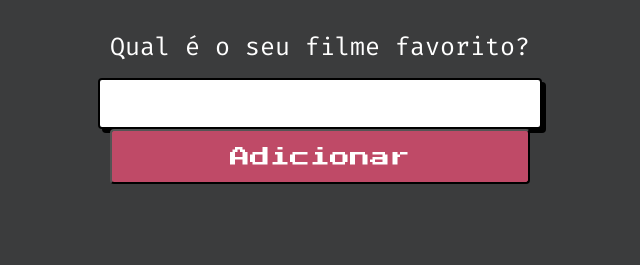
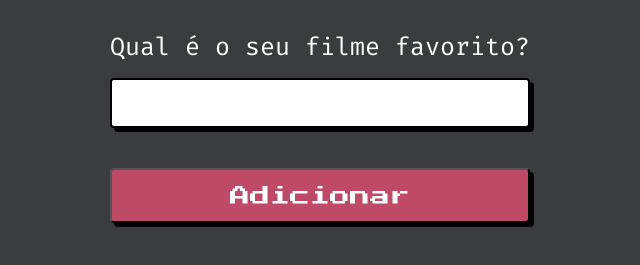
Before and after one commit to Gliverson01/Aluraflix, a plain HTML site: page index.html in a window 1280 px wide. Shown: the part 87-352 px from the top of the page, without its empty margins (320-960 px from the left). Drawn offline with Linux system fonts and the light colour scheme.

Commit message:
button hover and box sizing

```diff
--- a/css/button.css
+++ b/css/button.css
@@ -10,4 +10,10 @@ button {
   color: #fff;
   font-size: 20px;
   cursor: pointer;
+  box-shadow: 4px 4px #000;
+  transition: transform 150ms ease-in-out;
 }
+
+button:hover {
+  transform: scale(1.02);
+}
--- a/css/input.css
+++ b/css/input.css
@@ -3,7 +3,7 @@ input {
   margin-left: auto;
   margin-right: auto;
   width: 420px;
-  height: 45px;
+  height: 50px;
   border-radius: 4px;
   border: 2px solid #000000;
   box-shadow: 4px 4px 0px #000000;
@@ -11,4 +11,7 @@ input {
   font-size: 15px;
   padding-left: 10px;
   padding-right: 10px;
+  margin-bottom: 40px;
+  box-sizing: border-box;
+  box-sizing: border-box;
 }
```
